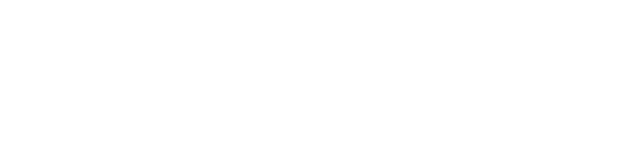
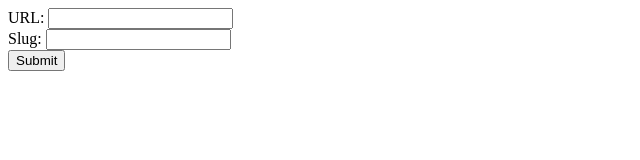
Before and after one commit to pranavnt/RickrollURL, a website: page views/index.html in a window 1280 px wide. Shown: the whole page, without its empty margins (0-640 px from the left). Drawn offline with Linux system fonts and the light colour scheme.

Commit message:
index.htmll done ig lmaoi

```diff
--- a/views/index.html
+++ b/views/index.html
@@ -3,7 +3,15 @@
   <head>
     <meta charset="UTF-8" />
     <meta name="viewport" content="width=device-width, initial-scale=1.0" />
-    <title>Document</title>
+    <title>URL Shortener</title>
   </head>
-  <body></body>
+  <body>
+    <label>URL: </label>
+    <input type="text" />
+    <br />
+    <label>Slug: </label>
+    <input type="text" />
+    <br />
+    <input type="button" value="Submit" />
+  </body>
 </html>
```
